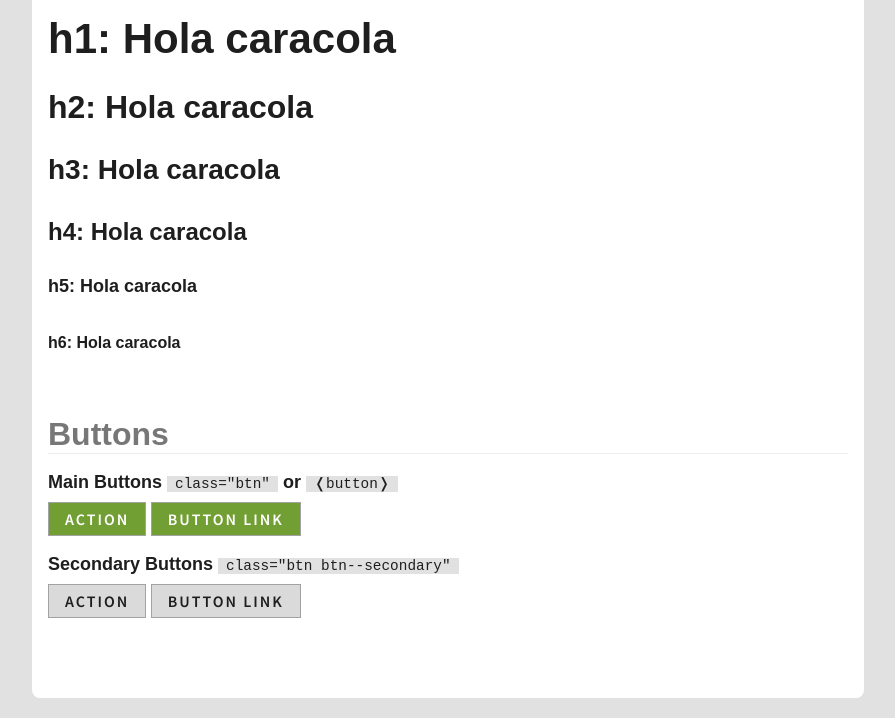
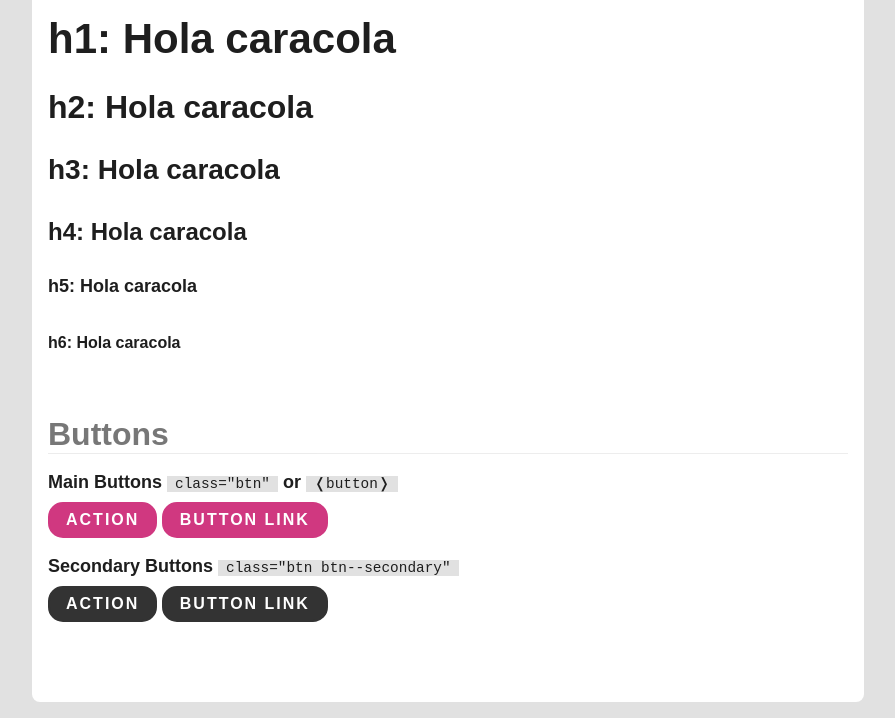
Before and after one commit to natachagraviotto/guiaestilos, a plain HTML site: page index.html in a window 1280 px wide. Shown: the part 739-1457 px from the top of the page, without its empty margins (192-1087 px from the left). Drawn offline with Linux system fonts and the light colour scheme.

Commit message:
Modificación botones

```diff
--- a/css/style.css
+++ b/css/style.css
@@ -49,30 +49,37 @@ button,
 .btn {
   display: inline-block;
   padding: 0 16px;
-  background-color: #729f34;
+  background-color: #D03880;
   text-decoration: none;
   color: white;
-  border: 1px solid #a2a2a2;
+  border: 2px solid #D03880;
   line-height: 2;
   text-transform: uppercase;
-  font-family: 'Source Sans Pro', sans-serif;
+  font-family: 'Poppins', sans-serif;
   font-weight: 600;
   font-size: 1rem;
   letter-spacing: 2px;
   cursor: pointer;
+  border-radius: 15px;
 }
 
 button:hover,
 .btn:hover {
-  background-color: #8fc741;
+  background-color: #ffffff;
+  color: #333333;
+  font-family: 'Poppins', sans-serif, Bold;
 }
 
 .btn--secondary {
-  background-color: #dadada;
-  color: #1e1e1e;
+  background-color: #333333;
+  color: #ffffff;
+  text-decoration: none;
+  border: 2px solid #333333;
+
 }
 .btn--secondary:hover {
-  background-color: white;
+  background-color: #D03880;
+  color: white;
 }
 
 code {
```
